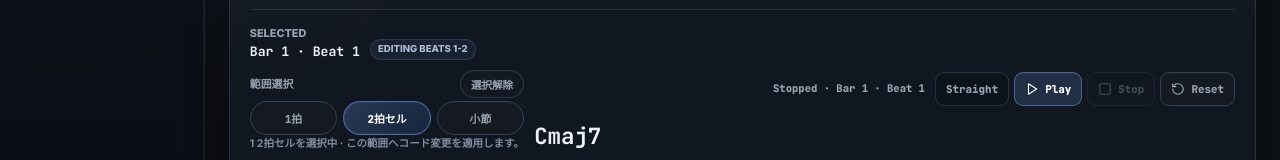
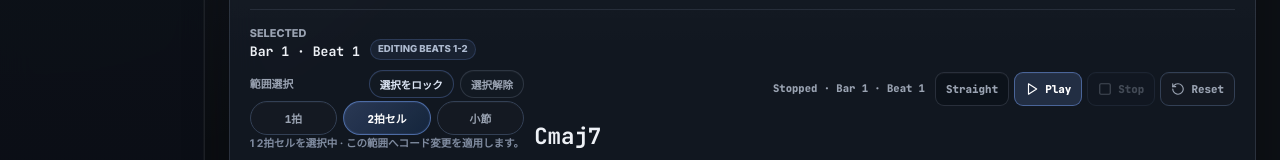
Before and after one commit to muu-ima/muu-fret-degree, a Next.js app: page /progression in a window 1280 px wide. Shown: the part 378-538 px from the top of the page. Built offline with nearby package versions, Linux system fonts and the light colour scheme.

Commit message:
Add progression selection lock controls

```diff
--- a/app/components/progression/ProgressionChordChart.tsx
+++ b/app/components/progression/ProgressionChordChart.tsx
@@ -11,6 +11,7 @@ import {
   getProgressionSustainingEventAtStep,
   progressionStepsPerBeat,
   progressionTicksPerBeat,
+  type ProgressionHarmonyTarget,
   type ProgressionBar,
 } from "../../lib/progression";
 
@@ -24,6 +25,7 @@ type ProgressionSelectionRange = {
 type ProgressionChordChartProps = {
   bars: readonly ProgressionBar[];
   chordTypes: ChordType[];
+  lockedTargets: readonly ProgressionHarmonyTarget[];
   selectionRange: ProgressionSelectionRange;
   selectionUnit: ProgressionSelectionUnit;
   selectedBarIndex: number;
@@ -35,6 +37,7 @@ type ProgressionChordChartProps = {
 export function ProgressionChordChart({
   bars,
   chordTypes,
+  lockedTargets,
   selectionRange,
   selectionUnit,
   selectedBarIndex,
@@ -55,6 +58,13 @@ export function ProgressionChordChart({
       slotIndex <= selectionRange.endSlot
     );
   };
+
+  const isBeatLocked = (barIndex: number, beatIndex: number) =>
+    lockedTargets.some((target) =>
+      target.type === "beat"
+        ? target.barIndex === barIndex && target.beatIndex === beatIndex
+        : target.barIndex === barIndex && Math.floor(beatIndex / 2) === target.cellIndex
+    );
 
   return (
     <section className="progressionChordChart" aria-label="コード進行譜">
@@ -91,6 +101,7 @@ export function ProgressionChordChart({
                 {[0, 1, 2, 3].map((beatIndex) => {
                   const isSelected = barIndex === selectedBarIndex && beatIndex === selectedBeatIndex;
                   const isRangeSelected = isBeatInSelectionRange(barIndex, beatIndex);
+                  const isLocked = isBeatLocked(barIndex, beatIndex);
                   const cell = getProgressionCellForBeat(bar, beatIndex);
                   const eventType = getProgressionBeatEventType(bar, beatIndex);
                   const durationSteps = getProgressionBeatDuration(bar, beatIndex);
@@ -119,7 +130,7 @@ export function ProgressionChordChart({
                     <button
                       key={beatIndex}
                       type="button"
-                      className={`progressionChartBeat${eventType === "rest" ? " rest" : ""}${eventType === "tie" ? " tie" : ""}${hasTripletPulse ? " triplet" : ""}${isRangeSelected ? " rangeSelected" : ""}${isSelected ? " selected" : ""}`}
+                      className={`progressionChartBeat${eventType === "rest" ? " rest" : ""}${eventType === "tie" ? " tie" : ""}${hasTripletPulse ? " triplet" : ""}${isRangeSelected ? " rangeSelected" : ""}${isLocked ? " locked" : ""}${isSelected ? " selected" : ""}`}
                       aria-label={`Bar ${bar.bar}, Beat ${beatIndex + 1}, ${formatChordSymbol(cell.root, cell.chordTypeId, chordTypes)}, ${eventType === "rest" ? "Rest" : eventType === "tie" ? "Tie" : `Hit, ${durationLabel}`}`}
                       aria-pressed={isSelected || isRangeSelected}
                       onClick={(event) => onBeatSelect(barIndex, beatIndex, event.shiftKey)}
--- a/app/components/progression/ProgressionEditor.tsx
+++ b/app/components/progression/ProgressionEditor.tsx
@@ -98,6 +98,7 @@ export function ProgressionEditor({
     startSlot: 0,
     endSlot: 0,
   });
+  const [lockedTargets, setLockedTargets] = useState<readonly ProgressionHarmonyTarget[]>([]);
 
   useEffect(() => {
     setSelectedBarIndex((currentIndex) => Math.min(currentIndex, Math.max(bars.length - 1, 0)));
@@ -169,6 +170,14 @@ export function ProgressionEditor({
     });
   };
 
+  const lockSelectionRange = () => {
+    setLockedTargets(resolveHarmonyTargets(selectionRange, bars));
+  };
+
+  const clearLockedTargets = () => {
+    setLockedTargets([]);
+  };
+
   const selectedBar = bars[selectedBarIndex] ?? bars[0];
   const selectedRhythmPreset = selectedBar
     ? getProgressionRhythmPreset(selectedBar, selectedBeatIndex)
@@ -180,6 +189,7 @@ export function ProgressionEditor({
   const selectedCell = editScope === "beat" ? beatOverride ?? baseCell : baseCell;
   const isRangeSelectionActive =
     selectionUnit !== "beat" || selectionRange.startSlot !== selectionRange.endSlot;
+  const hasLockedTargets = lockedTargets.length > 0;
 
   const harmonySlotCount = editScope === "beat" ? bars.length * 4 : bars.length * 2;
   const selectedHarmonySlotIndex = editScope === "beat"
@@ -243,6 +253,11 @@ export function ProgressionEditor({
   }
 
   const applyCellChange = (nextCell: ProgressionCell) => {
+    if (hasLockedTargets) {
+      onHarmonyTargetsChange(lockedTargets, nextCell);
+      return;
+    }
+
     const shouldApplyRangeSelection =
       selectionUnit !== "beat" || selectionRange.startSlot !== selectionRange.endSlot;
 
@@ -287,6 +302,7 @@ export function ProgressionEditor({
       <ProgressionChordChart
         bars={bars}
         chordTypes={chordTypes}
+        lockedTargets={lockedTargets}
         selectionRange={selectionRange}
         selectionUnit={selectionUnit}
         selectedBarIndex={selectedBarIndex}
@@ -301,8 +317,11 @@ export function ProgressionEditor({
           cellIndex={selectedCellIndex}
           chordTypes={chordTypes}
           editScope={editScope}
+          hasLockedTargets={hasLockedTargets}
           isRangeSelectionActive={isRangeSelectionActive}
           onClearSelectionRange={clearSelectionRange}
+          onClearLockedTargets={clearLockedTargets}
+          onLockSelectionRange={lockSelectionRange}
           onSelectionUnitChange={changeSelectionUnit}
           selectedCell={selectedCell}
           selectionRange={selectionRange}
@@ -316,6 +335,7 @@ export function ProgressionEditor({
           cellIndex={selectedCellIndex}
           chordTypes={chordTypes}
           editScope={editScope}
+          hasLockedTargets={hasLockedTargets}
           isRangeSelectionActive={isRangeSelectionActive}
           onBeatSelect={(beatIndex) => selectBeat(selectedBarIndex, beatIndex)}
           onCellChange={applyCellChange}
--- a/app/components/progression/editor/ProgressionHarmonyEditor.tsx
+++ b/app/components/progression/editor/ProgressionHarmonyEditor.tsx
@@ -10,6 +10,7 @@ type ProgressionHarmonyEditorProps = {
   cellIndex: number;
   chordTypes: ChordType[];
   editScope: "beat" | "cell";
+  hasLockedTargets: boolean;
   isRangeSelectionActive: boolean;
   onBeatSelect: (beatIndex: number) => void;
   onCellChange: (cell: ProgressionCell) => void;
@@ -27,6 +28,7 @@ export function ProgressionHarmonyEditor({
   cellIndex,
   chordTypes,
   editScope,
+  hasLockedTargets,
   isRangeSelectionActive,
   onBeatSelect,
   onCellChange,
@@ -69,7 +71,11 @@ export function ProgressionHarmonyEditor({
       <div className="progressionHarmonyMetaFields">
         <div className="progressionApplySection">
           <span className="controlLabel">Apply To</span>
-          {isRangeSelectionActive ? (
+          {hasLockedTargets ? (
+            <small className="progressionApplyHint">
+              ロック中は Apply To よりロック対象を優先します。
+            </small>
+          ) : isRangeSelectionActive ? (
             <small className="progressionApplyHint">
               範囲選択中は Apply To より選択範囲を優先します。
             </small>
@@ -79,7 +85,7 @@ export function ProgressionHarmonyEditor({
               type="button"
               className={editScope === "cell" ? "active" : ""}
               aria-pressed={editScope === "cell"}
-              disabled={isRangeSelectionActive}
+              disabled={isRangeSelectionActive || hasLockedTargets}
               onClick={onUseCellScope}
             >
               Beats {cellIndex === 0 ? "1-2" : "3-4"}
@@ -88,7 +94,7 @@ export function ProgressionHarmonyEditor({
               type="button"
               className={editScope === "beat" ? "active" : ""}
               aria-pressed={editScope === "beat"}
-              disabled={isRangeSelectionActive}
+              disabled={isRangeSelectionActive || hasLockedTargets}
               onClick={onUseBeatScope}
             >
               Beat {beatIndex + 1} only
--- a/app/components/progression/editor/ProgressionSelectionHeader.tsx
+++ b/app/components/progression/editor/ProgressionSelectionHeader.tsx
@@ -16,8 +16,11 @@ type ProgressionSelectionHeaderProps = {
   cellIndex: number;
   chordTypes: ChordType[];
   editScope: "beat" | "cell";
+  hasLockedTargets: boolean;
   isRangeSelectionActive: boolean;
   onClearSelectionRange: () => void;
+  onClearLockedTargets: () => void;
+  onLockSelectionRange: () => void;
   onSelectionUnitChange: (unit: ProgressionSelectionUnit) => void;
   selectedCell: ProgressionCell;
   selectionRange: ProgressionSelectionRange;
@@ -31,8 +34,11 @@ export function ProgressionSelectionHeader({
   cellIndex,
   chordTypes,
   editScope,
+  hasLockedTargets,
   isRangeSelectionActive,
   onClearSelectionRange,
+  onClearLockedTargets,
+  onLockSelectionRange,
   onSelectionUnitChange,
   selectedCell,
   selectionRange,
@@ -63,11 +69,23 @@ export function ProgressionSelectionHeader({
         <div className="progressionRangeMeta">
           <div className="progressionRangeMetaHeader">
             <span>範囲選択</span>
-            {isRangeSelectionActive ? (
-              <button type="button" onClick={onClearSelectionRange}>
-                選択解除
-              </button>
-            ) : null}
+            <div className="progressionRangeMetaActions">
+              {isRangeSelectionActive ? (
+                <button type="button" onClick={onLockSelectionRange}>
+                  選択をロック
+                </button>
+              ) : null}
+              {hasLockedTargets ? (
+                <button type="button" onClick={onClearLockedTargets}>
+                  ロック解除
+                </button>
+              ) : null}
+              {isRangeSelectionActive ? (
+                <button type="button" onClick={onClearSelectionRange}>
+                  選択解除
+                </button>
+              ) : null}
+            </div>
           </div>
           <div className="progressionSelectionUnitTabs" role="group" aria-label="範囲選択の単位">
             {[
@@ -89,6 +107,7 @@ export function ProgressionSelectionHeader({
           <small>
             {selectionCount} {selectionUnitLabel}を選択中
             {isRangeSelectionActive ? " · この範囲へコード変更を適用します。" : ""}
+            {hasLockedTargets ? " · ロック中の対象を優先して適用します。" : ""}
           </small>
         </div>
         <strong className="progressionSelectionChordName">
--- a/app/globals.css
+++ b/app/globals.css
@@ -2116,6 +2116,12 @@ select:focus-visible,
   color: #dce5f4;
 }
 
+.progressionChartBeat.locked:not(.selected) {
+  background: rgba(232, 77, 91, 0.1);
+  color: #ffe1e5;
+  box-shadow: inset 0 0 0 1px rgba(232, 77, 91, 0.16);
+}
+
 .progressionChartBeat.triplet {
   background: linear-gradient(180deg, rgba(86, 122, 181, 0.18), rgba(17, 22, 31, 0));
 }
@@ -2354,6 +2360,13 @@ select:focus-visible,
   gap: 10px;
 }
 
+.progressionRangeMetaActions {
+  display: flex;
+  flex-wrap: wrap;
+  justify-content: flex-end;
+  gap: 6px;
+}
+
 .progressionRangeMetaHeader > span {
   color: var(--muted);
   font-size: 0.68rem;
@@ -2361,7 +2374,7 @@ select:focus-visible,
   text-transform: uppercase;
 }
 
-.progressionRangeMetaHeader button {
+.progressionRangeMetaActions button {
   min-height: 28px;
   padding: 0 10px;
   border: 1px solid rgba(154, 171, 196, 0.2);
@@ -2370,6 +2383,11 @@ select:focus-visible,
   color: var(--muted);
   font-size: 0.66rem;
   font-weight: 800;
+}
+
+.progressionRangeMetaActions button:first-child {
+  border-color: rgba(122, 167, 255, 0.28);
+  color: #dce5f4;
 }
 
 .progressionRangeMeta small {
```
